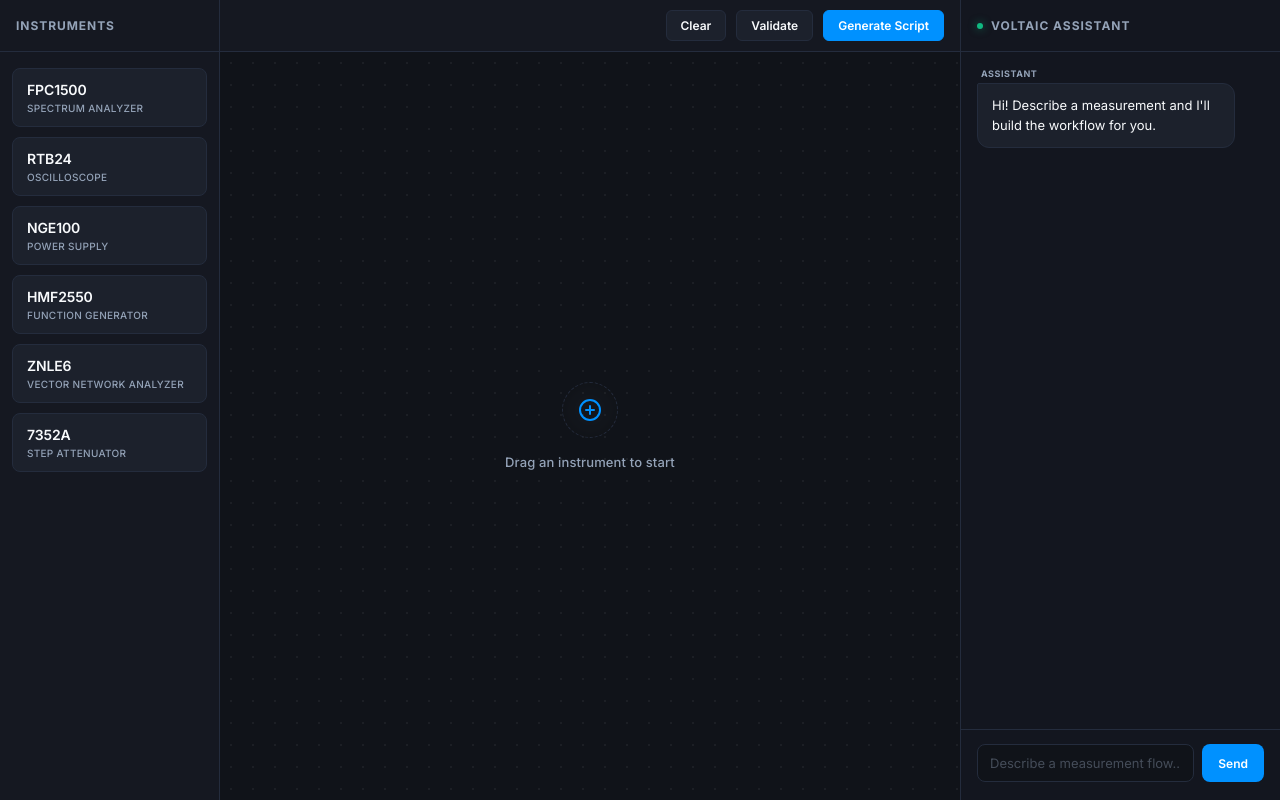
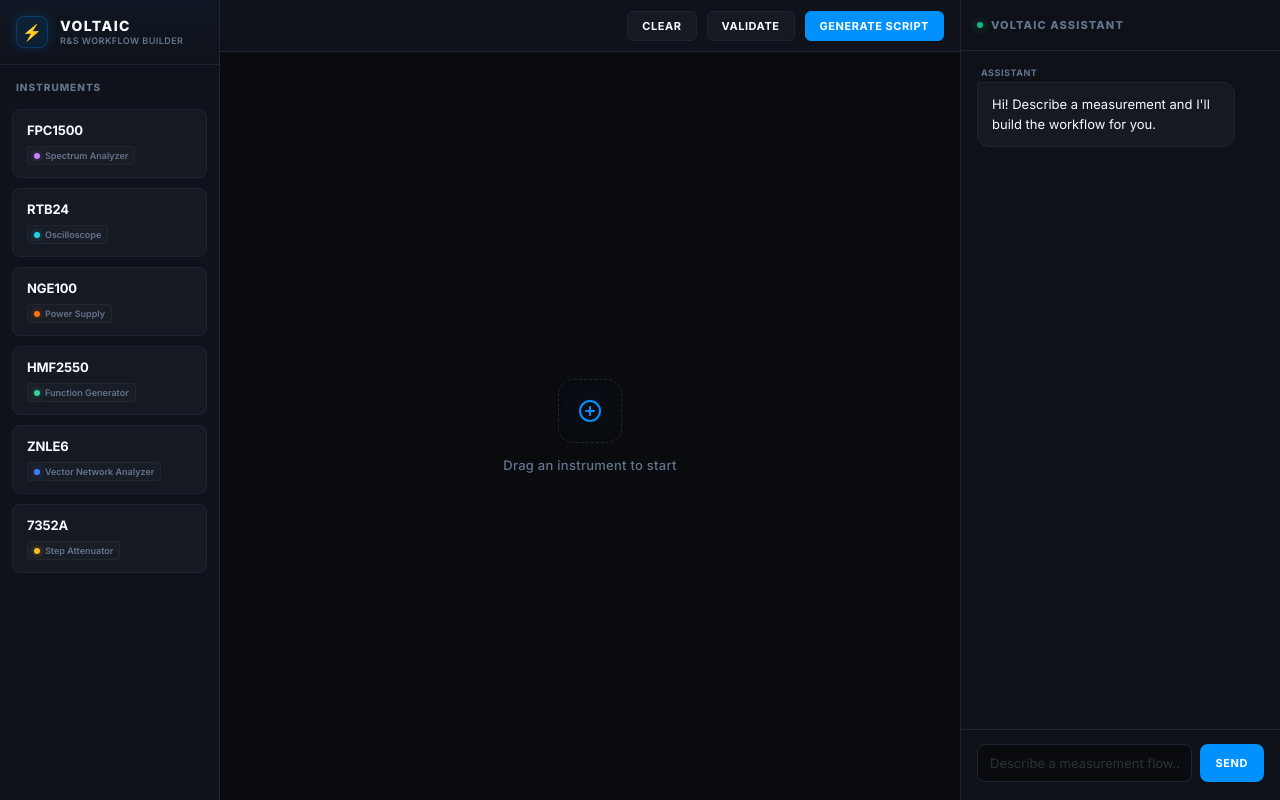
Before and after one commit to I-PHEN/voltaic, a React (Vite) app: page / in a window 1280 px wide. Built offline with nearby package versions, Linux system fonts and the light colour scheme.

Commit message:
style: enhance theme with deep dark obsidian variables and branding

```diff
--- a/src/App.tsx
+++ b/src/App.tsx
@@ -1,6 +1,25 @@
 import { useState } from 'react'
 import styles from './components/Layout.module.css'
 import { devices } from './data/devices'
+
+const getDeviceColor = (type: string) => {
+  switch (type) {
+    case 'Spectrum Analyzer':
+      return '#c084fc' // Purple
+    case 'Oscilloscope':
+      return '#22d3ee' // Cyan
+    case 'Power Supply':
+      return '#f97316' // Orange
+    case 'Function Generator':
+      return '#34d399' // Green
+    case 'Vector Network Analyzer':
+      return '#3b82f6' // Blue
+    case 'Step Attenuator':
+      return '#fbbf24' // Amber
+    default:
+      return '#64748b' // Slate/gray
+  }
+}
 
 function App() {
   const [chatInput, setChatInput] = useState('')
@@ -14,16 +33,34 @@
 
   return (
     <div className={styles.appContainer}>
-      {/* LEFT SIDEBAR: Instruments */}
+      {/* LEFT SIDEBAR: Branding Header & Instruments List */}
       <aside className={styles.sidebar}>
+        {/* Brand Logo Header */}
+        <div className={styles.logoSection}>
+          <div className={styles.logoIcon}>⚡</div>
+          <div className={styles.logoTextContainer}>
+            <h1 className={styles.logoText}>VOLTAIC</h1>
+            <span className={styles.logoSubtitle}>R&S Workflow Builder</span>
+          </div>
+        </div>
+
         <h2 className={styles.sidebarTitle}>Instruments</h2>
         <div className={styles.deviceList}>
-          {devices.map((device) => (
-            <div key={device.id} className={styles.deviceCard}>
-              <span className={styles.deviceName}>{device.name}</span>
-              <span className={styles.deviceType}>{device.type}</span>
-            </div>
-          ))}
+          {devices.map((device) => {
+            const typeColor = getDeviceColor(device.type)
+            return (
+              <div key={device.id} className={styles.deviceCard}>
+                <span className={styles.deviceName}>{device.name}</span>
+                <span className={styles.deviceBadge}>
+                  <span
+                    className={styles.badgeDot}
+                    style={{ backgroundColor: typeColor, boxShadow: `0 0 6px ${typeColor}80` }}
+                  />
+                  {device.type}
+                </span>
+              </div>
+            )
+          })}
         </div>
       </aside>
 
--- a/src/components/Layout.module.css
+++ b/src/components/Layout.module.css
@@ -4,6 +4,51 @@
   height: 100vh;
   overflow: hidden;
   background-color: var(--bg-app);
+}
+
+/* BRAND LOGO SECTION */
+.logoSection {
+  padding: 16px;
+  display: flex;
+  align-items: center;
+  gap: 12px;
+  border-bottom: 1px solid var(--border-color);
+  background: linear-gradient(180deg, rgba(0, 145, 255, 0.04) 0%, transparent 100%);
+}
+
+.logoIcon {
+  width: 32px;
+  height: 32px;
+  border-radius: 8px;
+  background: rgba(0, 145, 255, 0.1);
+  border: 1px solid rgba(0, 145, 255, 0.25);
+  display: flex;
+  align-items: center;
+  justify-content: center;
+  font-size: 16px;
+  color: var(--color-primary);
+  box-shadow: 0 0 12px rgba(0, 145, 255, 0.2);
+}
+
+.logoTextContainer {
+  display: flex;
+  flex-direction: column;
+}
+
+.logoText {
+  font-size: 14px;
+  font-weight: 800;
+  letter-spacing: 0.1em;
+  color: var(--color-text);
+  line-height: 1.2;
+}
+
+.logoSubtitle {
+  font-size: 9px;
+  font-weight: 600;
+  color: var(--color-text-muted);
+  text-transform: uppercase;
+  letter-spacing: 0.05em;
 }
 
 /* LEFT SIDEBAR */
@@ -18,19 +63,18 @@
 }
 
 .sidebarTitle {
-  padding: 18px 16px;
-  font-size: 12px;
-  font-weight: 700;
+  padding: 16px 16px 8px 16px;
+  font-size: 10px;
+  font-weight: 800;
   text-transform: uppercase;
-  letter-spacing: 0.08em;
+  letter-spacing: 0.1em;
   color: var(--color-text-muted);
-  border-bottom: 1px solid var(--border-color);
 }
 
 .deviceList {
   flex: 1;
   overflow-y: auto;
-  padding: 16px 12px;
+  padding: 8px 12px 16px 12px;
   display: flex;
   flex-direction: column;
   gap: 10px;
@@ -42,17 +86,17 @@
   border: 1px solid var(--border-color);
   border-radius: 8px;
   cursor: pointer;
-  transition: all 0.2s ease-in-out;
+  transition: all 0.22s cubic-bezier(0.16, 1, 0.3, 1);
   display: flex;
   flex-direction: column;
-  gap: 4px;
+  gap: 8px;
 }
 
 .deviceCard:hover {
   background-color: var(--bg-card-hover);
-  border-color: var(--color-primary);
-  transform: translateY(-1px);
-  box-shadow: 0 4px 12px rgba(0, 0, 0, 0.15);
+  border-color: rgba(0, 145, 255, 0.4);
+  transform: translateY(-2px);
+  box-shadow: 0 6px 16px rgba(0, 0, 0, 0.4);
 }
 
 .deviceCard:active {
@@ -61,18 +105,30 @@
 }
 
 .deviceName {
-  font-size: 14px;
-  font-weight: 600;
+  font-size: 13px;
+  font-weight: 700;
   color: var(--color-text);
   letter-spacing: -0.01em;
 }
 
-.deviceType {
-  font-size: 10px;
-  font-weight: 500;
+.deviceBadge {
+  display: inline-flex;
+  align-items: center;
+  gap: 5px;
+  font-size: 9px;
+  font-weight: 600;
+  padding: 3px 6px;
+  border-radius: 4px;
+  background: rgba(255, 255, 255, 0.02);
+  border: 1px solid rgba(255, 255, 255, 0.04);
   color: var(--color-text-muted);
-  text-transform: uppercase;
-  letter-spacing: 0.03em;
+  width: fit-content;
+}
+
+.badgeDot {
+  width: 6px;
+  height: 6px;
+  border-radius: 50%;
 }
 
 /* CENTER CANVAS CONTAINER */
@@ -99,14 +155,16 @@
 
 .toolbarButton {
   padding: 7px 14px;
-  font-size: 12px;
-  font-weight: 600;
+  font-size: 11px;
+  font-weight: 700;
+  text-transform: uppercase;
+  letter-spacing: 0.05em;
   border-radius: 6px;
   cursor: pointer;
   border: 1px solid var(--border-color);
   background-color: var(--bg-card);
   color: var(--color-text);
-  transition: all 0.15s ease-in-out;
+  transition: all 0.15s ease;
 }
 
 .toolbarButton:hover {
@@ -131,7 +189,7 @@
   position: relative;
   background-color: var(--bg-canvas);
   background-image: radial-gradient(var(--dot-color) 1.5px, transparent 1.5px);
-  background-size: 22px 22px;
+  background-size: 24px 24px;
   display: flex;
   align-items: center;
   justify-content: center;
@@ -143,28 +201,36 @@
   display: flex;
   flex-direction: column;
   align-items: center;
-  gap: 16px;
-  animation: fadeIn 0.8s ease-out;
+  gap: 14px;
+  animation: fadeIn 0.6s cubic-bezier(0.16, 1, 0.3, 1) both;
 }
 
 .emptyStateIcon {
-  width: 56px;
-  height: 56px;
-  border-radius: 50%;
-  background: rgba(255, 255, 255, 0.015);
+  width: 64px;
+  height: 64px;
+  border-radius: 16px;
+  background: linear-gradient(135deg, rgba(0, 145, 255, 0.03) 0%, rgba(255, 255, 255, 0.01) 100%);
   border: 1px dashed var(--border-color);
   display: flex;
   align-items: center;
   justify-content: center;
   color: var(--color-primary);
-  font-size: 20px;
-  box-shadow: inset 0 0 12px rgba(0, 0, 0, 0.2);
+  font-size: 22px;
+  box-shadow: inset 0 0 16px rgba(0, 0, 0, 0.5);
+  transition: all 0.3s ease;
+}
+
+.emptyState:hover .emptyStateIcon {
+  border-color: var(--color-primary);
+  color: var(--color-primary-hover);
+  box-shadow: 0 0 15px rgba(0, 145, 255, 0.15), inset 0 0 16px rgba(0, 0, 0, 0.5);
+  transform: scale(1.05);
 }
 
 .emptyStateText {
   font-size: 13px;
   font-weight: 500;
-  letter-spacing: 0.01em;
+  letter-spacing: 0.02em;
   color: var(--color-text-muted);
 }
 
@@ -182,10 +248,10 @@
 
 .chatTitle {
   padding: 18px 16px;
-  font-size: 12px;
-  font-weight: 700;
+  font-size: 11px;
+  font-weight: 800;
   text-transform: uppercase;
-  letter-spacing: 0.08em;
+  letter-spacing: 0.1em;
   color: var(--color-text-muted);
   border-bottom: 1px solid var(--border-color);
   display: flex;
@@ -272,15 +338,16 @@
   color: var(--color-text);
   font-size: 13px;
   outline: none;
-  transition: border-color 0.15s ease-in-out;
+  transition: all 0.15s ease;
 }
 
 .textInput:focus {
-  border-color: var(--color-primary);
+  border-color: rgba(0, 145, 255, 0.6);
+  box-shadow: 0 0 8px rgba(0, 145, 255, 0.15);
 }
 
 .textInput::placeholder {
-  color: rgba(148, 163, 184, 0.4);
+  color: rgba(148, 163, 184, 0.25);
 }
 
 .sendButton {
@@ -289,10 +356,12 @@
   border: none;
   border-radius: 8px;
   color: #ffffff;
-  font-weight: 600;
-  font-size: 12px;
+  font-weight: 700;
+  font-size: 11px;
+  text-transform: uppercase;
+  letter-spacing: 0.05em;
   cursor: pointer;
-  transition: background-color 0.15s ease-in-out;
+  transition: background-color 0.15s ease;
   display: flex;
   align-items: center;
   justify-content: center;
@@ -305,7 +374,7 @@
 @keyframes fadeIn {
   from {
     opacity: 0;
-    transform: translateY(4px);
+    transform: translateY(6px);
   }
   to {
     opacity: 1;
--- a/src/index.css
+++ b/src/index.css
@@ -1,18 +1,18 @@
-@import url('https://fonts.googleapis.com/css2?family=Inter:wght@300;400;500;600;700&display=swap');
+@import url('https://fonts.googleapis.com/css2?family=Inter:wght@300;400;500;600;700;800&display=swap');
 
 :root {
-  --bg-app: #0b0d12;
-  --bg-canvas: #101319;
-  --bg-sidebar: #151821;
-  --bg-chat: #13161f;
-  --bg-card: #1c212c;
-  --bg-card-hover: #242a39;
-  --color-primary: #0091ff;
+  --bg-app: #06080c;         /* Pitch black slate tint */
+  --bg-canvas: #090b0f;      /* Deep black-blue */
+  --bg-sidebar: #0f121a;     /* Deep slate sidebar */
+  --bg-chat: #0e1118;        /* Deep slate chat */
+  --bg-card: #151922;        /* Dark slate card */
+  --bg-card-hover: #1e2431;  /* Hover state */
+  --color-primary: #0091ff;  /* Rohde & Schwarz Electric Blue */
   --color-primary-hover: #33a7ff;
   --color-text: #f8fafc;
-  --color-text-muted: #94a3b8;
-  --border-color: #242c3d;
-  --dot-color: rgba(255, 255, 255, 0.05);
+  --color-text-muted: #64748b;
+  --border-color: #1e2433;   /* Very subtle borders */
+  --dot-color: rgba(255, 255, 255, 0.025);
 
   --font-sans: 'Inter', -apple-system, BlinkMacSystemFont, 'Segoe UI', Roboto, sans-serif;
   --font-mono: 'JetBrains Mono', 'Fira Code', ui-monospace, SFMono-Regular, monospace;
```
